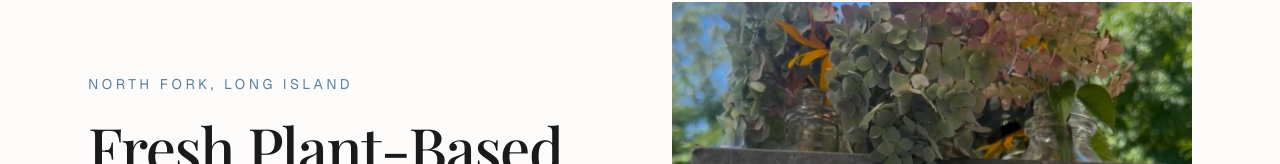
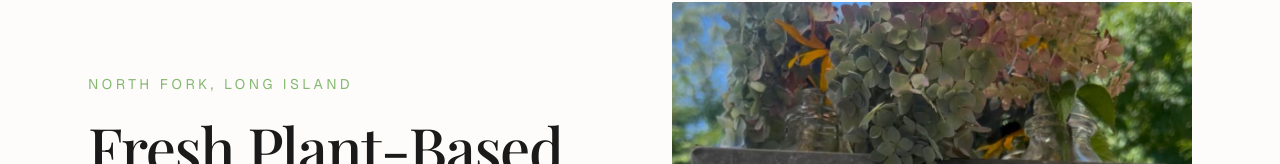
Before and after one commit to mascher7675/MMM, a Next.js app: page / in a window 1280 px wide. Shown: the part 175-339 px from the top of the page. Built offline with nearby package versions, Linux system fonts and the light colour scheme; no server answers; a web font is replaced by a local one.

Commit message:
going back to original color scheme lol

```diff
--- a/app/globals.css
+++ b/app/globals.css
@@ -20,9 +20,9 @@
   --muted-foreground: #6b6b6b;
   --accent: #85B972;
   --accent-foreground: #ffffff;
-  --sage: #5A81A5;
+  --sage: #85B972;
   --sage-foreground: #ffffff;
-  --blue: #85B972;
+  --blue: #5A81A5;
   --blue-foreground: #ffffff;
   --destructive: #dc2626;
   --destructive-foreground: #ffffff;
```
